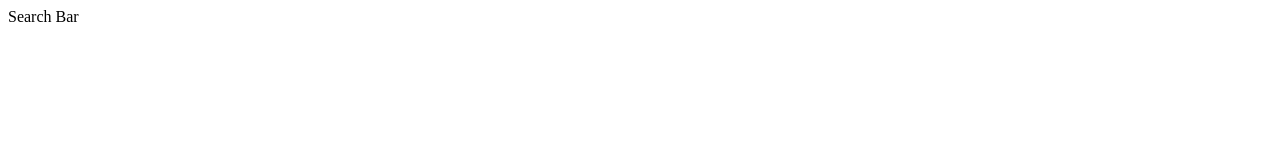
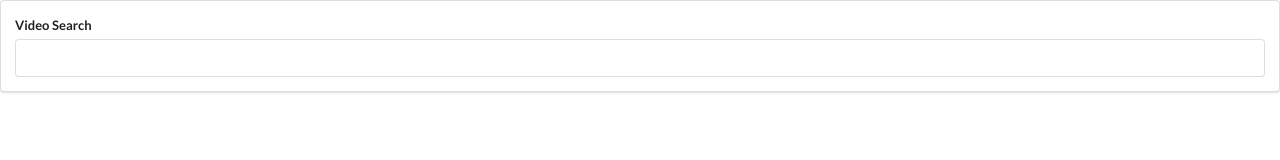
Before and after one commit to Vl4d1s/Videos, a React (Create React App) app: page / in a window 1280 px wide. Shown: the top 160 px of the page. Built offline with nearby package versions, Linux system fonts and the light colour scheme.

Commit message:
Adding Event Handlers

```diff
--- a/public/index.html
+++ b/public/index.html
@@ -5,6 +5,10 @@
     <link rel="icon" href="%PUBLIC_URL%/favicon.ico" />
     <meta name="viewport" content="width=device-width, initial-scale=1" />
     <meta name="theme-color" content="#000000" />
+    <link
+      rel="stylesheet"
+      href="https://cdnjs.cloudflare.com/ajax/libs/semantic-ui/2.4.1/semantic.min.css"
+    />
     <meta
       name="description"
       content="Web site created using create-react-app"
--- a/src/components/SearchBar.js
+++ b/src/components/SearchBar.js
@@ -1,8 +1,29 @@
-import React from "react";
+import React from 'react';
 
 class SearchBar extends React.Component {
+  state = { term: '' };
+
+  onFormSubmit = (event) => {
+    event.preventDefault();
+  };
+
   render() {
-    return <div>Search Bar</div>;
+    return (
+      <div className="search-bar ui segment">
+        <form className="ui form" onSubmit={this.onFormSubmit}>
+          <div className="field">
+            <label>Video Search</label>
+            <input
+              type="text"
+              value={this.state.term}
+              onChange={(e) => {
+                this.setState({ term: e.target.value });
+              }}
+            ></input>
+          </div>
+        </form>
+      </div>
+    );
   }
 }
 
```
Also changed, not shown: 1 other file (tests, documents, lock files or other folders).
